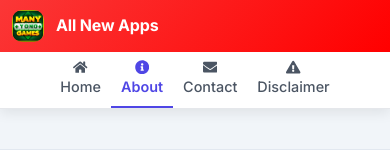
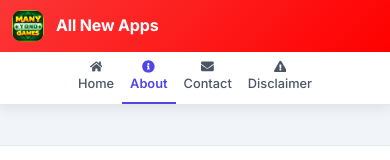
Before and after one commit to manyyono-commits/Refer-and-Earn, a React (Vite) app: page /about in a window 390 px wide. Shown: the top 160 px of the page. Built offline with nearby package versions, Linux system fonts and the light colour scheme; no server answers.

Commit message:
Refactor Header.module.css for improved styling

```diff
--- a/src/components/layout/Header.module.css
+++ b/src/components/layout/Header.module.css
@@ -106,7 +106,7 @@
   }
 
   .navItem {
-    padding: 8px 10px;
-    font-size: .90rem;
+    padding: 8px 8px;
+    font-size: .80rem;
   }
 }
```
